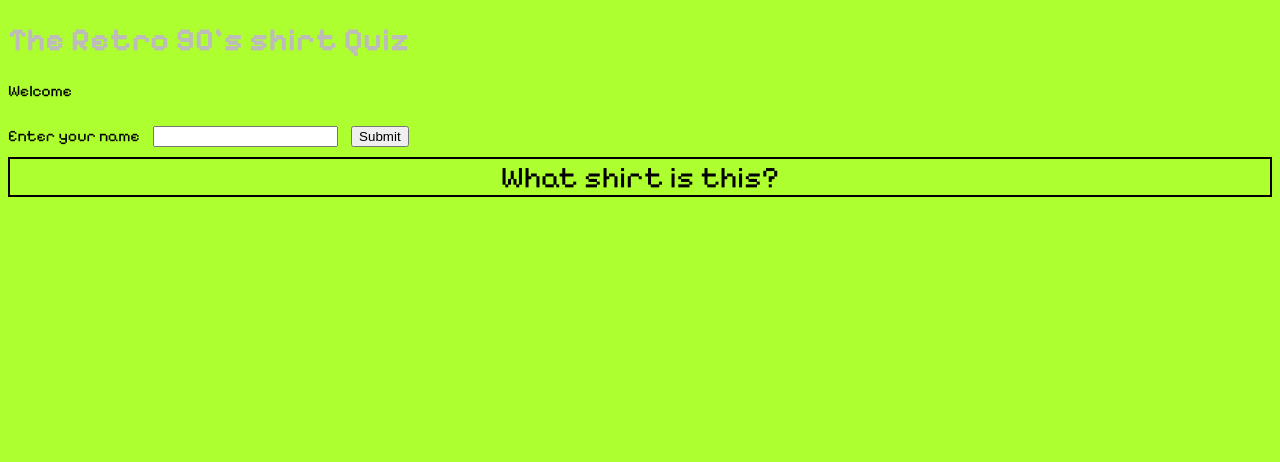
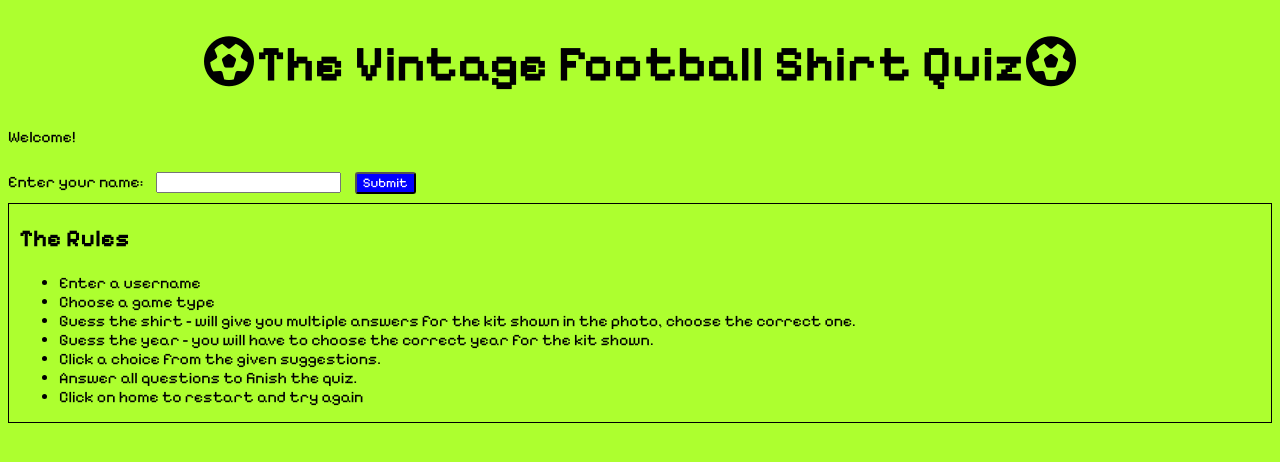
Before and after one commit to smithphil88/quiz-test, a plain HTML site: page index.html in a window 1280 px wide. Drawn offline with Linux system fonts and the light colour scheme.

Commit message:
add style to body, js to username selector

```diff
--- a/assets/css/style.css
+++ b/assets/css/style.css
@@ -6,8 +6,15 @@ body {
     background-color: greenyellow;
 }
 
-.blue {
-    color: rgb(190, 187, 187);
+#title {
+    color: black;
+    text-align: center;
+    font-size: 50px;
+}
+
+.fa-futbol {
+    font: size 40px;
+    margin: 2px;
 }
 
 #question-box {
@@ -20,3 +27,19 @@ body {
 #name {
     margin: 10px;
 }
+
+#rules-section {
+    border: solid black 1.5px;
+    padding-left: 10px;
+}
+
+.hidden {
+    display: none !important;
+}
+
+#mySubmit {
+    font-family: Pixelify Sans;
+    color: white;
+    background-color: blue;
+    border-radius: 3px;
+}
--- a/index.html
+++ b/index.html
@@ -8,17 +8,33 @@
 </head>
 <body>
     <header>
-        <h1 class="blue">
-            The Retro 90's shirt Quiz
+        <h1 id="title">
+            <i class="fa-solid fa-futbol"></i>The Vintage Football Shirt Quiz<i class="fa-solid fa-futbol"></i>
         </h1>
-        <p id="myP">Welcome</p>
-        <label>Enter your name</label>
+        <p id="myP">Welcome!</p>
+        <label>Enter your name:</label>
         <input id="name">
         <button id="mySubmit">Submit</button>
-        <div id="question-box">
+        <div id="rules-section">
+            <h2>The Rules</h2>
+            <ul>
+                <li>Enter a username</li>
+                <li>Choose a game type</li>
+                <li>Guess the shirt - will give you multiple answers for the kit shown in the photo, choose the correct one.</li>
+                <li>Guess the year - you will have to choose the correct year for the kit shown.</li>
+                <li>Click a choice from the given suggestions.</li>
+                <li>Answer all questions to finish the quiz.</li>
+                <li>Click on home to restart and try again</li>
+            </ul>
+        </div>
+        <div id="question-box" class="hidden">
             What shirt is this?
+            <div>
+                <img src="assets/images/ger94.webp">
+            </div>
         </div>
     </header>
     <script src="assets/js/data.js"></script>
+    <script src="https://kit.fontawesome.com/bd2391129c.js" crossorigin="anonymous"></script>
 </body>
 </html>
```
Also changed, not shown: assets/images/ger94.webp (added).
